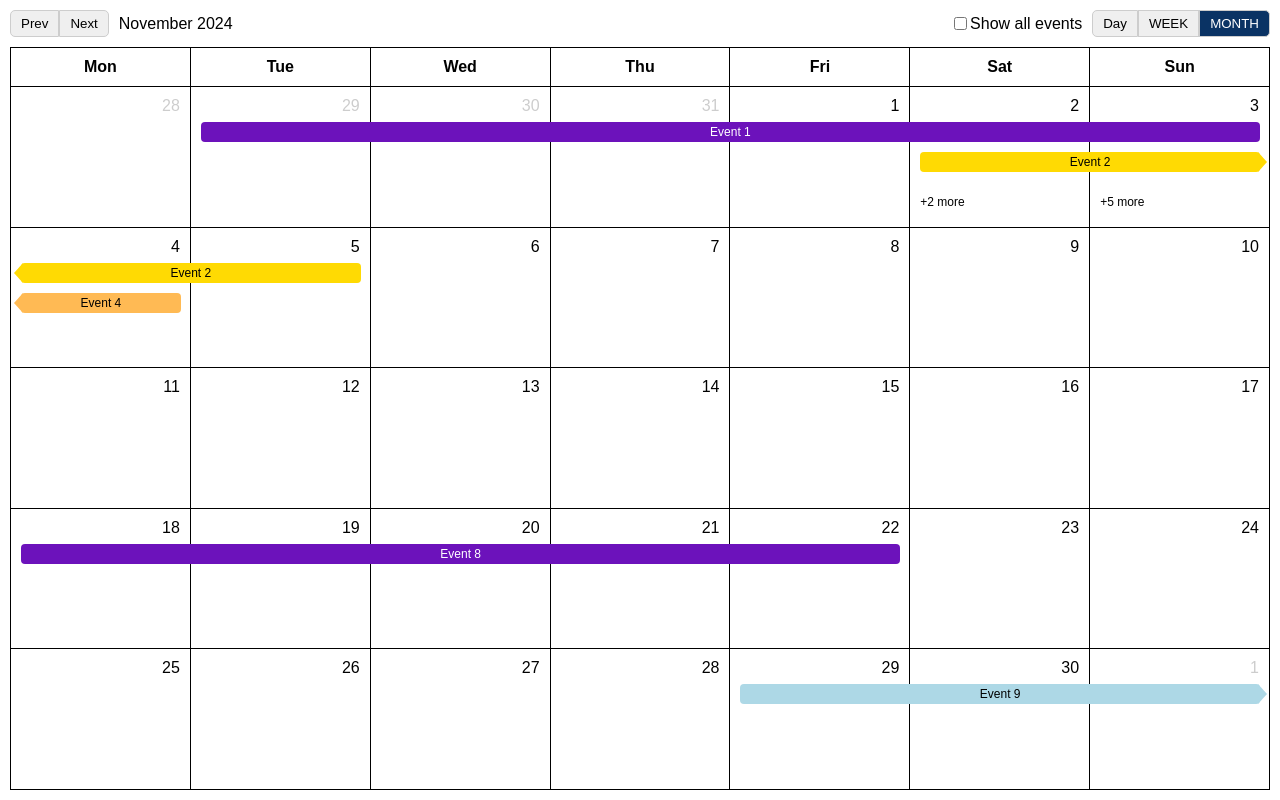
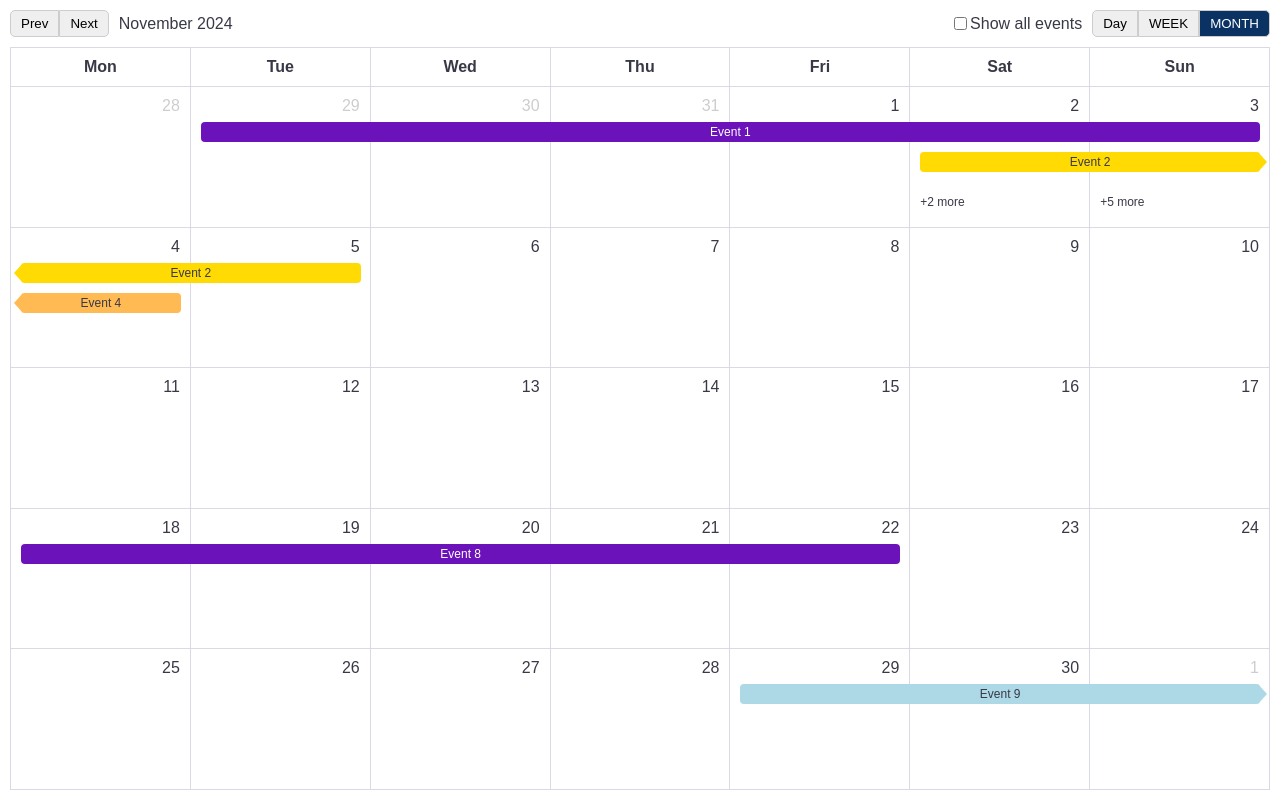
Before and after one commit to shivanand-harness/Calendar-Events, a React (Create React App) app: page / in a window 1280 px wide. Built offline with nearby package versions, Linux system fonts and the light colour scheme.

Commit message:
update colors and some styles

```diff
--- a/src/Calendar/EventViews/EventViews.module.scss
+++ b/src/Calendar/EventViews/EventViews.module.scss
@@ -45,4 +45,5 @@
   justify-content: flex-start;
   align-items: center;
   font-size: 12px;
+  color: #383946;
 }
--- a/src/Calendar/Views/Views.module.scss
+++ b/src/Calendar/Views/Views.module.scss
@@ -14,8 +14,8 @@
   height: 100%;
   display: flex;
   flex-direction: column;
-  border-top: 1px solid black;
-  border-left: 1px solid black;
+  border-top: 1px solid #D9DAE5;
+  border-left: 1px solid #D9DAE5;
   & .tableRow {
     display: grid;
     grid-template-columns: repeat(var(--calendar-columns), 1fr);
@@ -35,10 +35,11 @@
   }
 
   & .tableCol {
-    border-bottom: 1px solid black;
-    border-right: 1px solid black;
+    border-bottom: 1px solid #D9DAE5;
+    border-right: 1px solid #D9DAE5;
     text-align: right;
     padding: 10px;
+    color: #383946;
   }
 
   & .notCurrentMonth {
--- a/src/mockData.ts
+++ b/src/mockData.ts
@@ -22,7 +22,7 @@
       startDate: "02/11/2024",
       endDate: "02/11/2024",
       backgroundColor: "#FFDA03",
-      color: "#000",
+      color: "#383946",
     },
   },
   {
@@ -35,7 +35,7 @@
       startDate: "02/11/2024",
       endDate: "03/11/2024",
       backgroundColor: "#ADD8E6",
-      color: "#000",
+      color: "#383946",
     },
   },
   {
@@ -48,7 +48,7 @@
       startDate: "02/11/2024",
       endDate: "04/11/2024",
       backgroundColor: "#FFBA54",
-      color: "#000",
+      color: "#383946",
     },
   },
   {
@@ -61,7 +61,7 @@
       startDate: "03/11/2024",
       endDate: "03/11/2024",
       backgroundColor: "#9FAAE7",
-      color: "#000",
+      color: "#383946",
     },
   },
   {
@@ -74,7 +74,7 @@
       startDate: "03/11/2024",
       endDate: "03/11/2024",
       backgroundColor: "#F2C0BF",
-      color: "#000",
+      color: "#383946",
     },
   },
   {
@@ -87,7 +87,7 @@
       startDate: "03/11/2024",
       endDate: "03/11/2024",
       backgroundColor: "#D9DAE5",
-      color: "#000",
+      color: "#383946",
     },
   },
   {
@@ -113,7 +113,7 @@
       startDate: "29/11/2024",
       endDate: "01/12/2024",
       backgroundColor: "#ADD8E6",
-      color: "#000",
+      color: "#383946",
     },
   },
 ];
--- a/src/styles.css
+++ b/src/styles.css
@@ -11,4 +11,5 @@
 
 body {
   margin: 0px !important;
+  color: #383946;
 }
```
